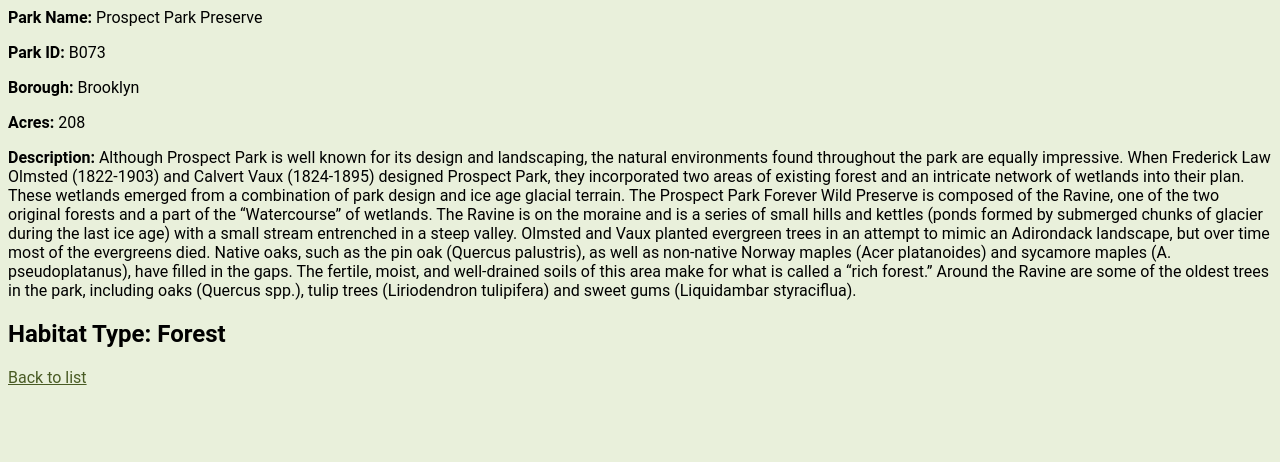
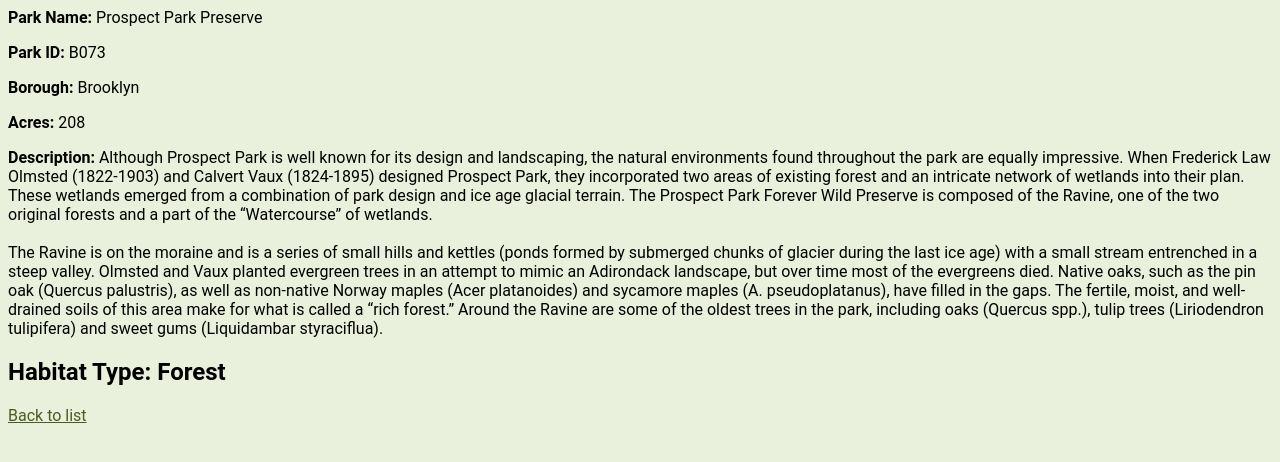
Before and after one commit to annabellamelvin/annabellamelvin.github.io, a Jekyll site: the page Nature_Preserves/parks/B073_208.html, which Jekyll copies as it is, in a window 1280 px wide. Shown: the top 462 px of the page. Built offline with Jekyll 4.4.1, drawn with Linux system fonts in a browser that asks for light colours; part of the change alters nothing that is shown.

```diff
--- a/Nature_Preserves/parks/B073_208.html
+++ b/Nature_Preserves/parks/B073_208.html
@@ -19,8 +19,7 @@
          existing forest and an intricate network of wetlands into their plan. These wetlands
          emerged from a combination of park design and ice age glacial terrain.  The Prospect
          Park Forever Wild Preserve is composed of the Ravine, one of the two original forests
-         and a part of the “Watercourse” of wetlands.&#xD;
-         &#xD;
+         and a part of the “Watercourse” of wetlands.<br/><br/>
          The Ravine is on the moraine and is a series of small hills and kettles (ponds formed
          by submerged chunks of glacier during the last ice age) with a small stream entrenched
          in a steep valley. Olmsted and Vaux planted evergreen trees in an attempt to mimic
```
